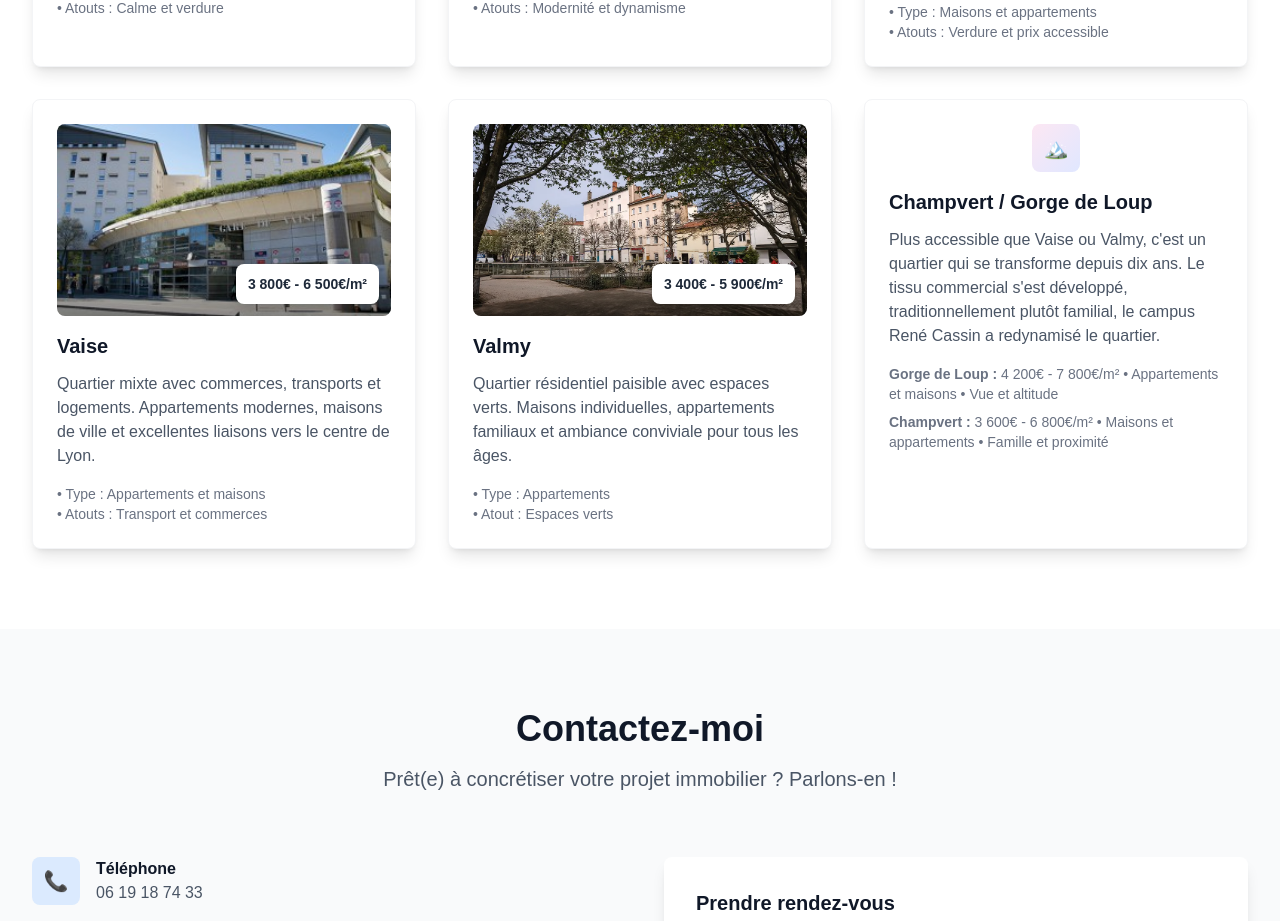
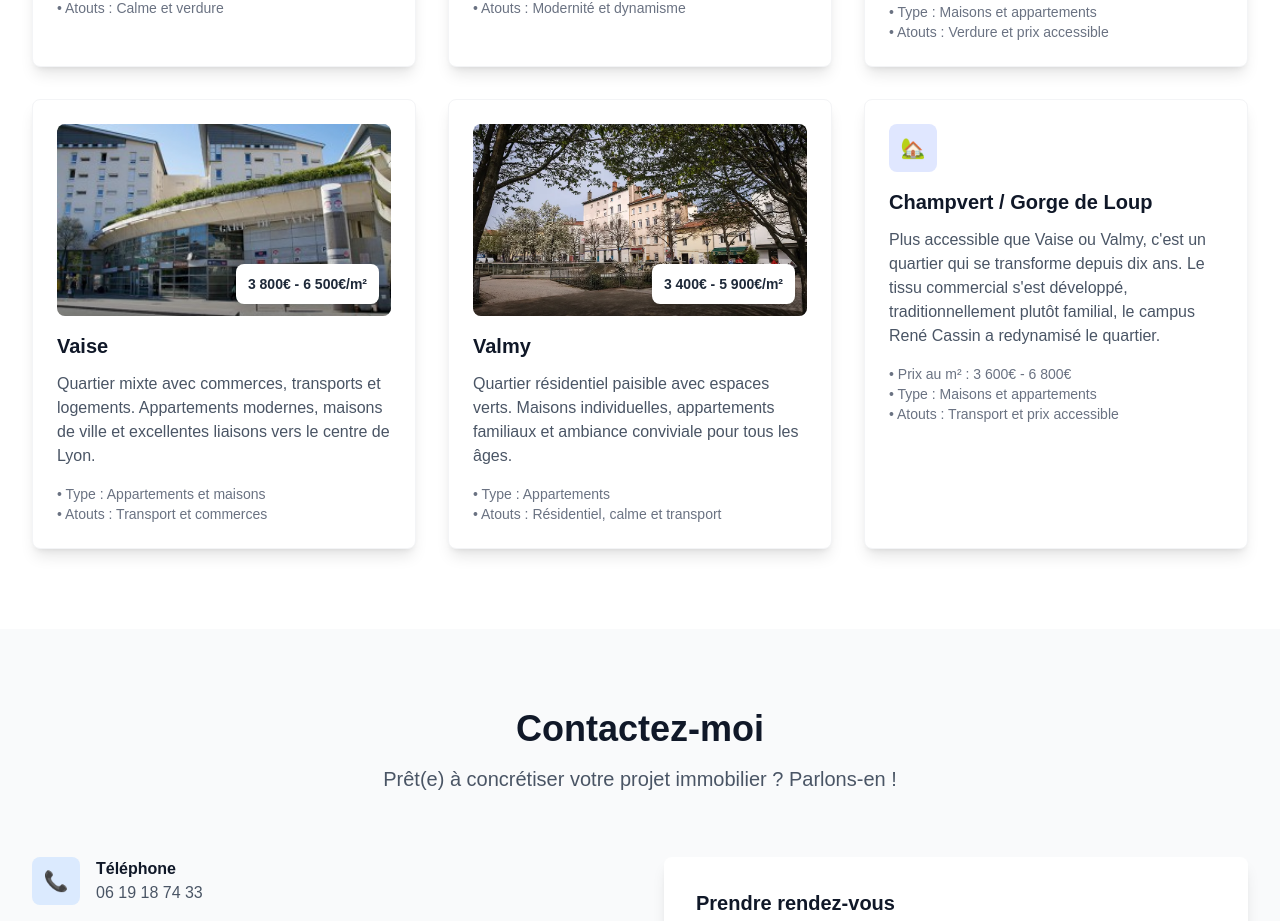
Before and after one commit to jtassin/gab_immo, a Next.js app: page / in a window 1280 px wide. Shown: the part 2157-3078 px from the top of the page. Built offline with nearby package versions, Linux system fonts and the light colour scheme.

Commit message:
champvert OK sauf image

```diff
--- a/src/app/page.tsx
+++ b/src/app/page.tsx
@@ -279,24 +279,25 @@ export default function Home() {
               </p>
               <div className="text-sm text-gray-500">
                 <p>• Type : Appartements</p>
-                <p>• Atout : Espaces verts</p>
+                <p>• Atouts : Résidentiel, calme et transport</p>
               </div>
             </div>
 
-            {/* Champvert / Gorge de Loup */}
+            {/* Champvert */}
             <div className="bg-white rounded-lg shadow-lg p-6 border border-gray-100 hover:shadow-xl transition-shadow duration-300">
-              <div className="w-12 h-12 bg-gradient-to-br from-pink-100 to-indigo-100 rounded-lg flex items-center justify-center mb-4 mx-auto">
-                <span className="text-pink-600 text-xl">🏔️</span>
+              <div className="w-12 h-12 bg-indigo-100 rounded-lg flex items-center justify-center mb-4">
+                <span className="text-indigo-600 text-xl">🏡</span>
               </div>
 
               <h3 className="text-xl font-bold text-gray-900 mb-3">Champvert / Gorge de Loup</h3>
-                              <p className="text-gray-600 mb-4">
-                  Plus accessible que Vaise ou Valmy, c&apos;est un quartier qui se transforme depuis dix ans. Le tissu commercial s&apos;est développé, traditionnellement plutôt familial, le campus René Cassin a redynamisé le quartier.
-                </p>
+              <p className="text-gray-600 mb-4">
+                Plus accessible que Vaise ou Valmy, c&apos;est un quartier qui se transforme depuis dix ans. Le tissu commercial s&apos;est développé, traditionnellement plutôt familial, le campus René Cassin a redynamisé le quartier.
+              </p>
 
-              <div className="text-sm text-gray-500 space-y-2">
-                <p><strong>Gorge de Loup :</strong> 4 200€ - 7 800€/m² • Appartements et maisons • Vue et altitude</p>
-                <p><strong>Champvert :</strong> 3 600€ - 6 800€/m² • Maisons et appartements • Famille et proximité</p>
+              <div className="text-sm text-gray-500">
+                <p>• Prix au m² : 3 600€ - 6 800€</p>
+                <p>• Type : Maisons et appartements</p>
+                <p>• Atouts : Transport et prix accessible</p>
               </div>
             </div>
           </div>
```
